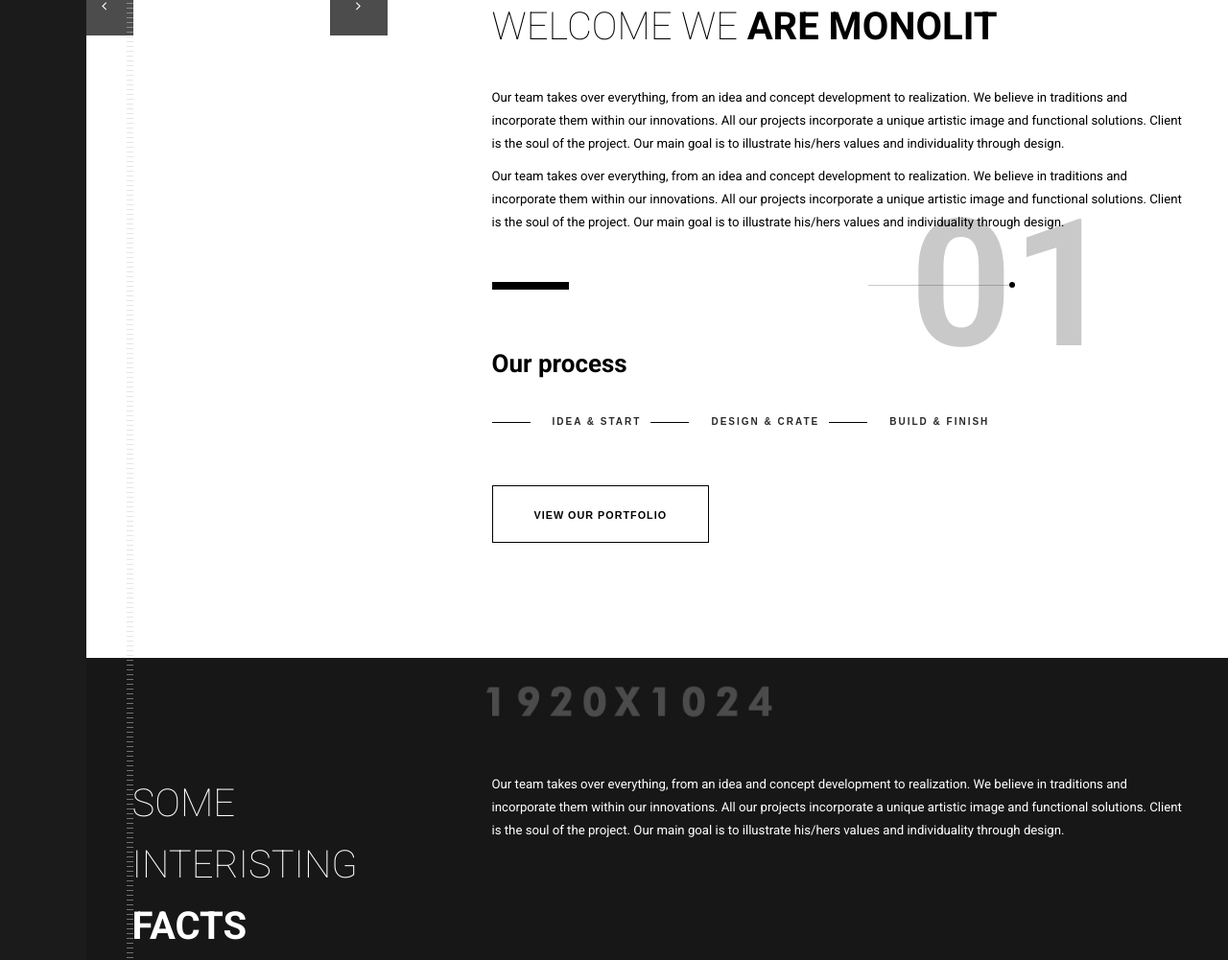
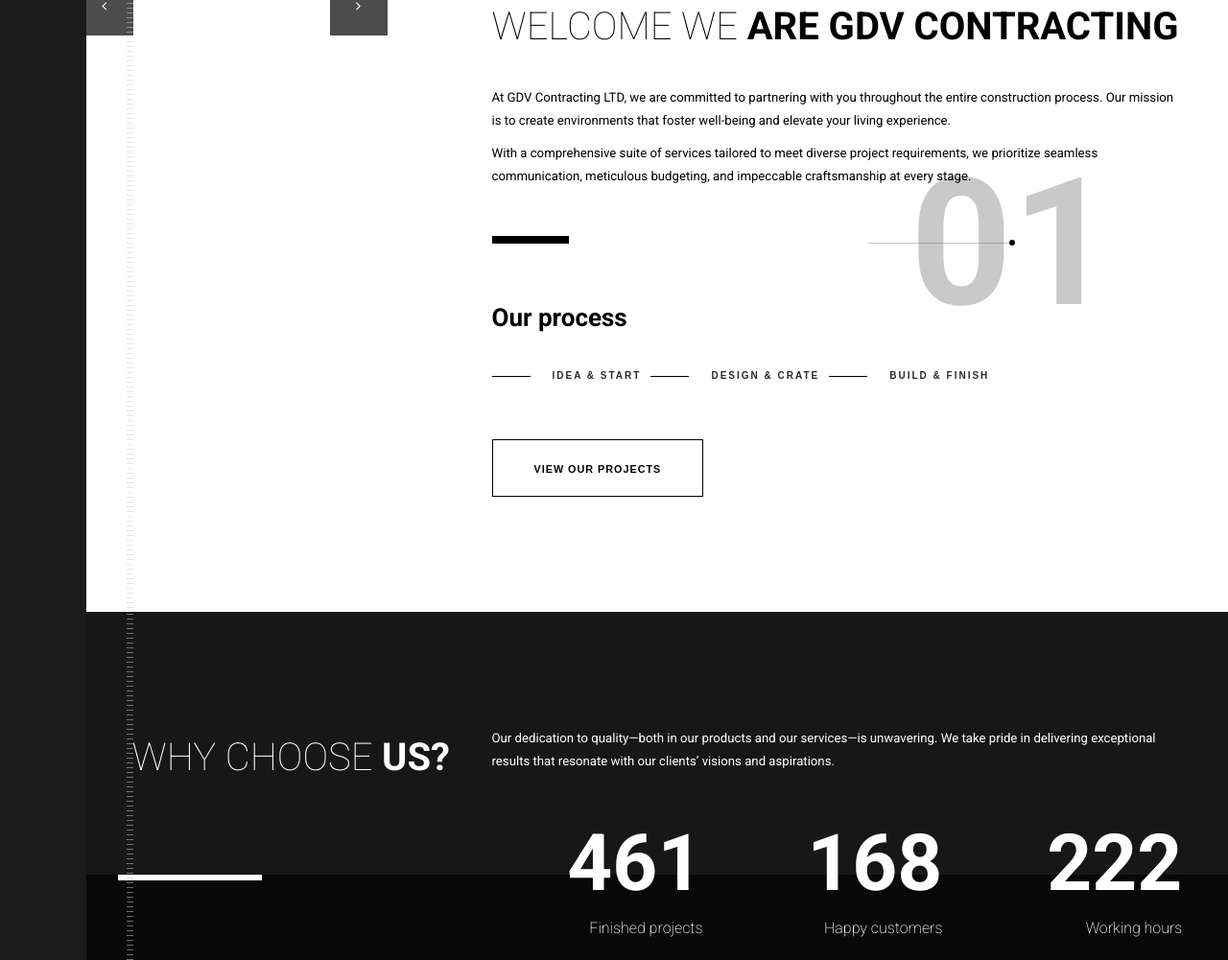
Before and after one commit to MythosMedia/Gdv, a plain HTML site: page index.html in a window 1280 px wide. Shown: the part 924-1925 px from the top of the page at 96% size. Drawn offline with Linux system fonts and the light colour scheme; animation ran at ten frames a second; a web font is replaced by a local one.

Commit message:
add index page

```diff
--- a/index.html
+++ b/index.html
@@ -108,14 +108,14 @@
                     <!-- Hero section   -->
                     <div class="hero-wrap">
                         <!-- Hero image   -->
-                        <div class="bg" data-bg="images/bg/1.jpg" data-top-bottom="transform: translateY(300px);"
+                        <div class="bg" data-bg="https://monolit.cththemes.org/wp-content/uploads/2016/02/17-1200x581.jpg" data-top-bottom="transform: translateY(300px);"
                             data-bottom-top="transform: translateY(-300px);"></div>
                         <!-- Hero image   end -->
                         <div class="overlay"></div>
                         <!-- Hero text   -->
                         <div class="hero-wrap-item center-item">
-                            <h2> Monolit Studio</h2>
-                            <h3>Architecture</h3>
+                            <h2> Creating Healthy Homes</h2>
+                            <h3>for You!</h3>
                         </div>
                         <!-- Hero text   end-->
                         <a href="#sec1" class="hero-scroll-link custom-scroll-link"
@@ -166,18 +166,11 @@
                                 </div>
                                 <div class="col-md-8">
                                     <!-- section title  -->
-                                    <h2 class="section-title">Welcome we <strong> are Monolit</strong></h2>
+                                    <h2 class="section-title">Welcome we <strong> are GDV Contracting</strong></h2>
                                     <!-- section title  end -->
-                                    <p>Our team takes over everything, from an idea and concept development to
-                                        realization. We believe in traditions and incorporate them within our
-                                        innovations. All our projects incorporate a unique artistic image and functional
-                                        solutions. Client is the soul of the project. Our main goal is to illustrate
-                                        his/hers values and individuality through design.</p>
-                                    <p>Our team takes over everything, from an idea and concept development to
-                                        realization. We believe in traditions and incorporate them within our
-                                        innovations. All our projects incorporate a unique artistic image and functional
-                                        solutions. Client is the soul of the project. Our main goal is to illustrate
-                                        his/hers values and individuality through design.</p>
+                                    <p>At GDV Contracting LTD, we are committed to partnering with you throughout the entire construction process. Our mission is to create environments that foster well-being and elevate your living experience.</p>
+                                    <p>With a comprehensive suite of services tailored to meet diverse project requirements, we prioritize seamless communication, meticulous budgeting, and impeccable craftsmanship at every stage.
+                                    </p>
                                     <div class="process-box">
                                         <h3>Our process</h3>
                                         <ul class="creat-list">
@@ -187,7 +180,7 @@
                                         </ul>
                                     </div>
                                     <a href="portfolio.html" class="btn anim-button fl-l"><span>View Our
-                                            portfolio</span><i class="fa fa-long-arrow-right"></i></a>
+                                            Projects</span><i class="fa fa-long-arrow-right"></i></a>
                                 </div>
                             </div>
                         </div>
@@ -213,14 +206,11 @@
                         <div class="container">
                             <div class="row">
                                 <div class="col-md-4">
-                                    <h2 class="section-title">Some Interisting <strong> Facts</strong></h2>
+                                    <h2 class="section-title">Why Choose <strong> Us?</strong></h2>
                                 </div>
                                 <div class="col-md-8">
-                                    <p>Our team takes over everything, from an idea and concept development to
-                                        realization. We believe in traditions and incorporate them within our
-                                        innovations. All our projects incorporate a unique artistic image and functional
-                                        solutions. Client is the soul of the project. Our main goal is to illustrate
-                                        his/hers values and individuality through design.</p>
+                                    <p>Our dedication to quality—both in our products and our services—is unwavering. We take pride in delivering exceptional results that resonate with our clients’ visions and aspirations.
+                                    </p>
                                 </div>
                             </div>
                             <div class="row">
```
